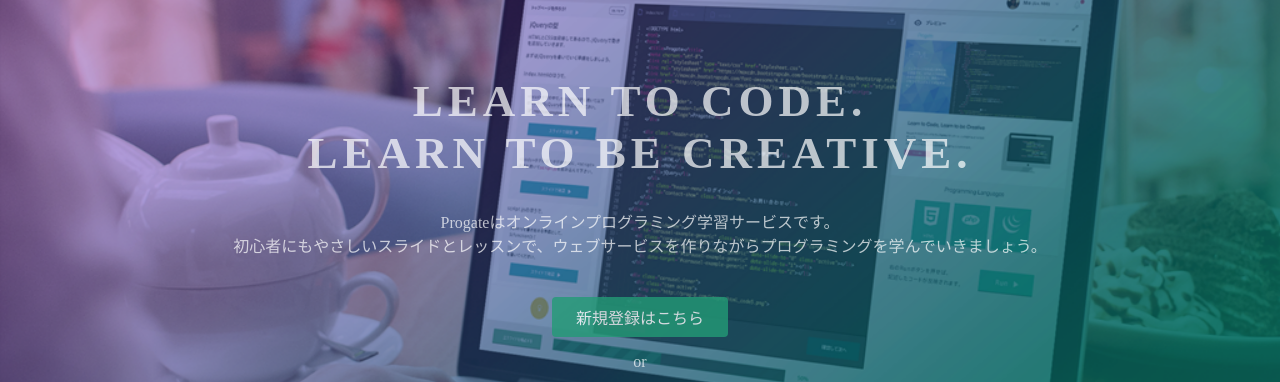
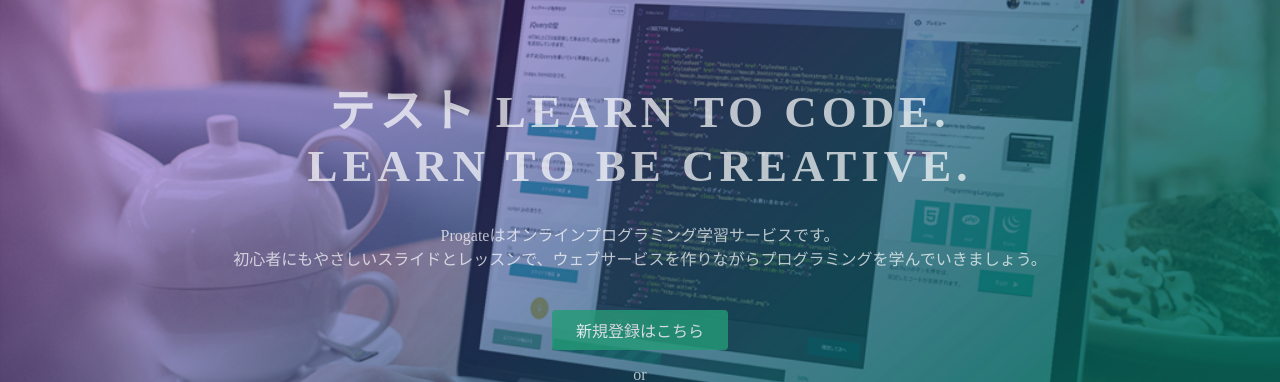
Before and after one commit to studyweb-jpn/studyweb, a plain HTML site: page index.html in a window 1280 px wide. Shown: the part 135-517 px from the top of the page. Drawn offline with Linux system fonts and the light colour scheme.

Commit message:
Update index.html

```diff
--- a/index.html
+++ b/index.html
@@ -23,7 +23,7 @@
   </header>
   <div class="top-wrapper">
     <div class="container">
-      <h1>LEARN TO CODE.<br>LEARN TO BE CREATIVE.</h1>
+      <h1>テスト LEARN TO CODE.<br>LEARN TO BE CREATIVE.</h1>
       <p>Progateはオンラインプログラミング学習サービスです。<br>初心者にもやさしいスライドとレッスンで、ウェブサービスを作りながらプログラミングを学んでいきましょう。</p>
       <div class="btn-wrapper">
         <a href="#" class="btn signup">新規登録はこちら</a>
```
